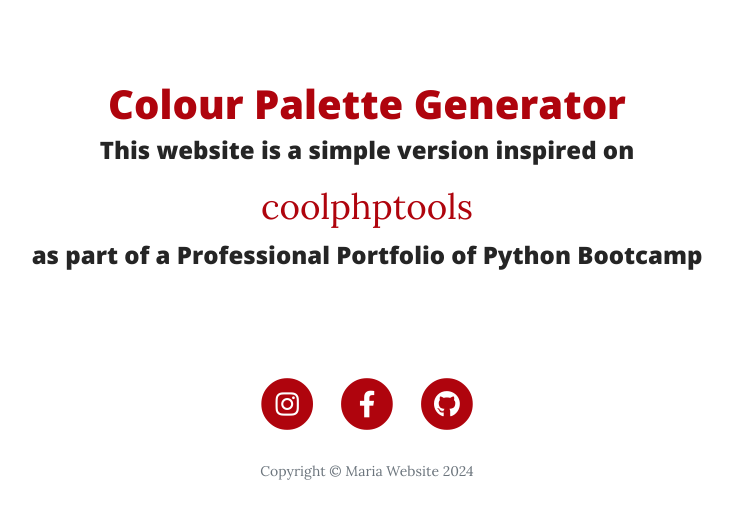
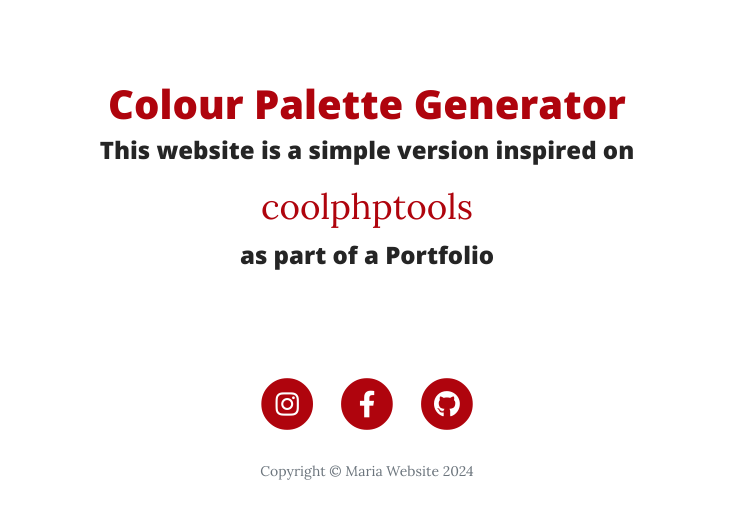
Before and after one commit to MetaphorKaleidoscope/Colour_Palette_Generator, a Flask app: page /about in a window 1280 px wide. Shown: the part 70-580 px from the top of the page, without its empty margins (273-1006 px from the left). Run offline with Flask 3, Linux system fonts and the light colour scheme; some libraries are stand-ins or nearby versions.

Commit message:
Third Commit

```diff
--- a/templates/about.html
+++ b/templates/about.html
@@ -13,7 +13,7 @@
     <h1>Colour Palette Generator</h1>
     <h4>This website is a simple version inspired on</h4>
         <a class="nav-link" href="http://www.coolphptools.com/color_extract#demo">coolphptools</a>
-        <h4>as part of a Professional Portfolio of Python Bootcamp</h4>
+        <h4>as part of a Portfolio</h4>
 </div>
 
 {% include "footer.html" %}
```
